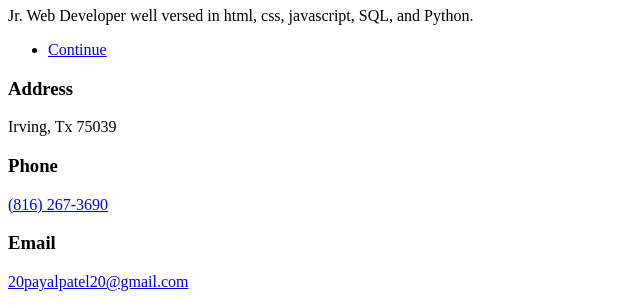
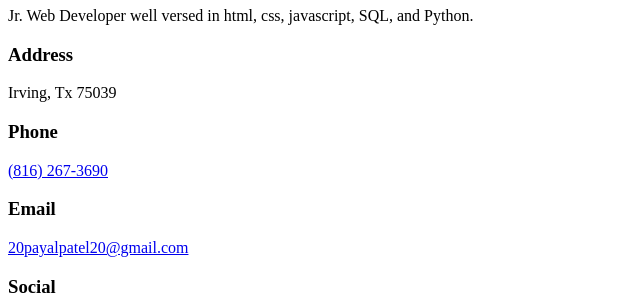
Before and after one commit to PayalTheAnalyst/PersonalPortfolio, a plain HTML site: page index.html in a window 1280 px wide. Shown: the part 110-417 px from the top of the page, without its empty margins (0-640 px from the left). Drawn offline with Linux system fonts and the light colour scheme.

Commit message:
Update index.html

```diff
--- a/index.html
+++ b/index.html
@@ -1,17 +1,14 @@
 <!DOCTYPE HTML>
 <html>
-	<head>
+  <head>
     <title>Payal Patel</title>
   </head>
   <body>
     <div id="intro">
-        <h1>Payal Patel<br />
+      <h1>Payal Patel<br />
         Portfolio</h1>
-        <p> Jr. Web Developer well versed in html, css, javascript, SQL, and Python. </p>
-        <ul class="actions">
-          <li><a href="#header" class="button icon solid solo fa-arrow-down scrolly">Continue</a></li>
-        </ul>
-		</div>
+      <p> Jr. Web Developer well versed in html, css, javascript, SQL, and Python. </p>
+    </div>
     <footer id="footer">
       <section class="split contact">
         <section class="alt">
@@ -33,6 +30,6 @@
         <li><a href="https://github.com/PayalTheAnalyst" class="icon brands fa-github"><span class="label">GitHub</span></a></li></ul>
         </section>
       </section>
-		</footer>
+    </footer>
   </body>
 </html>
```
